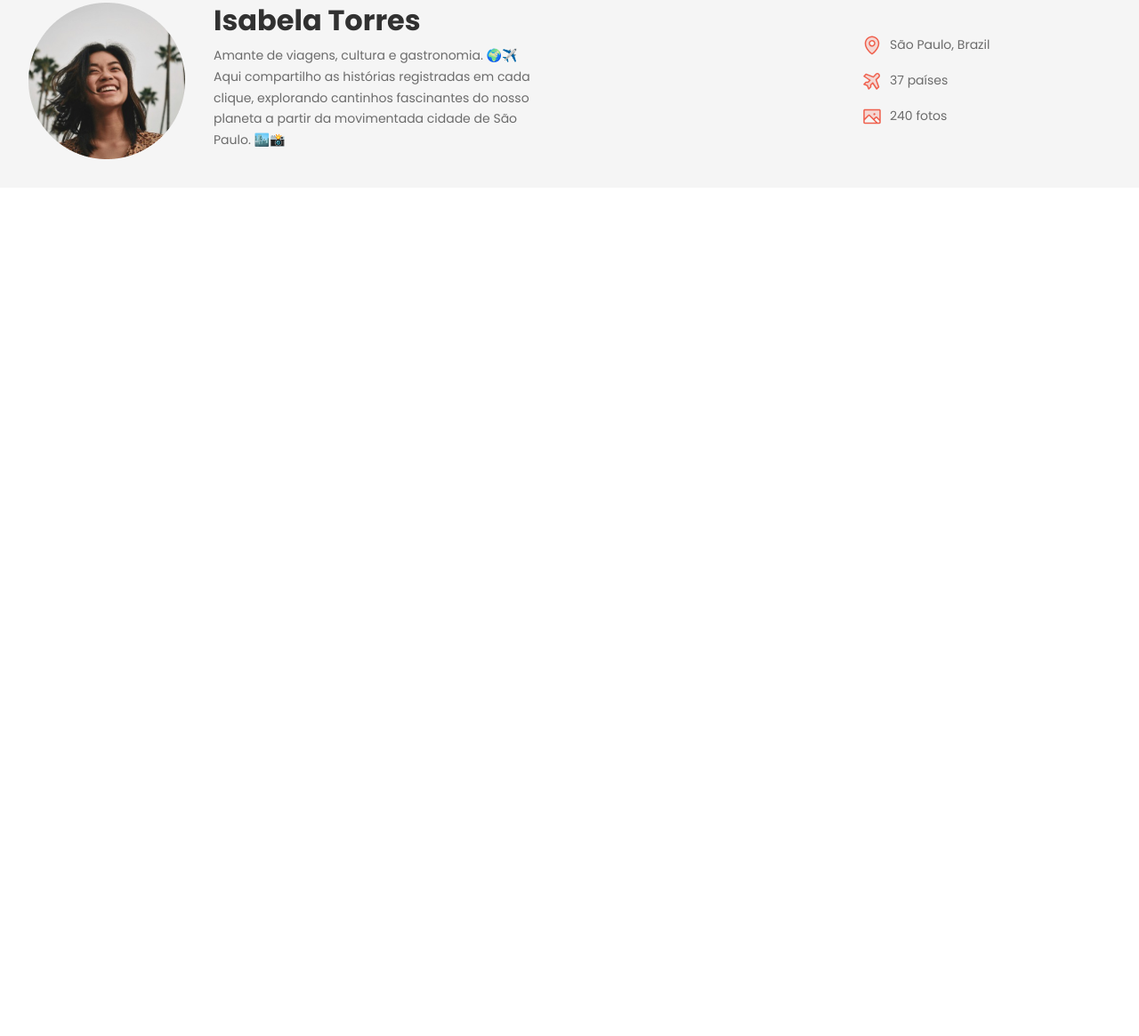
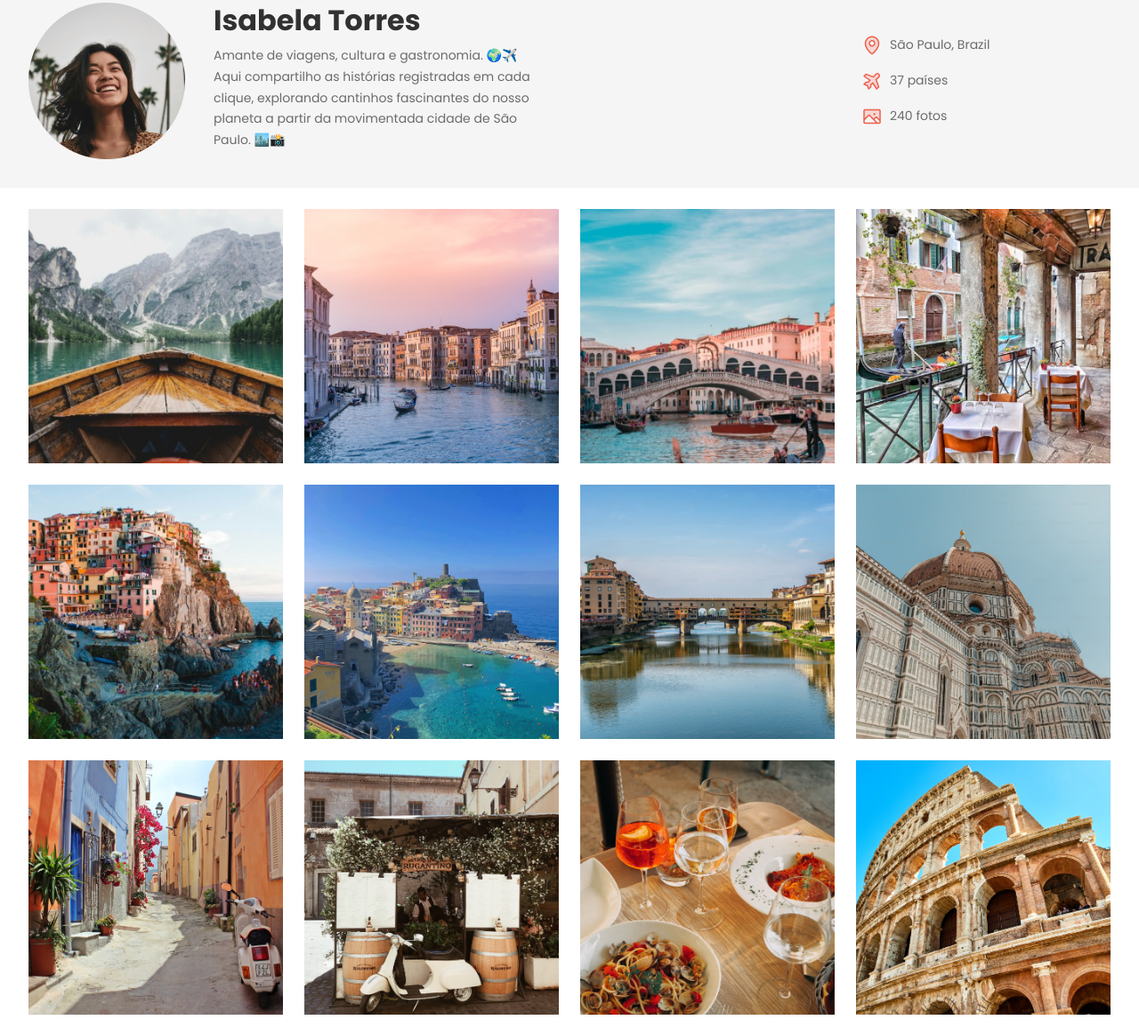
Before and after one commit to guilhermecrf/03-peril-de-viagens-02, a plain HTML site: page index.html in a window 1280 px wide. Shown: the part 125-1290 px from the top of the page at 89% size. Before the commit the page ends 800 px from the top, so only its background shows below. Drawn offline with Linux system fonts and the light colour scheme.

Commit message:
main session ended

```diff
--- a/index.html
+++ b/index.html
@@ -83,5 +83,32 @@
       </div>
     </header>
   </div>
+
+  <main class="container-space">
+    <img src="assets/imgages/image01.png"
+    alt="Imagem generica de viagem" />
+    <img src="assets/imgages/image02.png"
+    alt="Imagem generica de viagem" />
+    <img src="assets/imgages/image03.png"
+    alt="Imagem generica de viagem" />
+    <img src="assets/imgages/image04.png"
+    alt="Imagem generica de viagem" />
+    <img src="assets/imgages/image05.png"
+    alt="Imagem generica de viagem" />
+    <img src="assets/imgages/image06.png"
+    alt="Imagem generica de viagem" />
+    <img src="assets/imgages/image07.png"
+    alt="Imagem generica de viagem" />
+    <img src="assets/imgages/image08.png"
+    alt="Imagem generica de viagem" />
+    <img src="assets/imgages/image09.png"
+    alt="Imagem generica de viagem" />
+    <img src="assets/imgages/image10.png"
+    alt="Imagem generica de viagem" />
+    <img src="assets/imgages/image11.png"
+    alt="Imagem generica de viagem" />
+    <img src="assets/imgages/image12.png"
+    alt="Imagem generica de viagem" />
+  </main>
 </body>
 </html>
--- a/styles/index.css
+++ b/styles/index.css
@@ -1,3 +1,4 @@
 @import url(global.css);
 @import url(nav.css);
 @import url(header.css);
+@import url(main.css);
--- /dev/null
+++ b/styles/main.css
@@ -0,0 +1,14 @@
+main {
+  display: flex;
+  flex-wrap: wrap;
+  gap: 1.5rem;
+
+  padding-block: 1.5rem;
+}
+
+main img {
+  width: 17.875rem;
+  height: 17.875rem;
+
+  object-fit: cover;
+}
```
